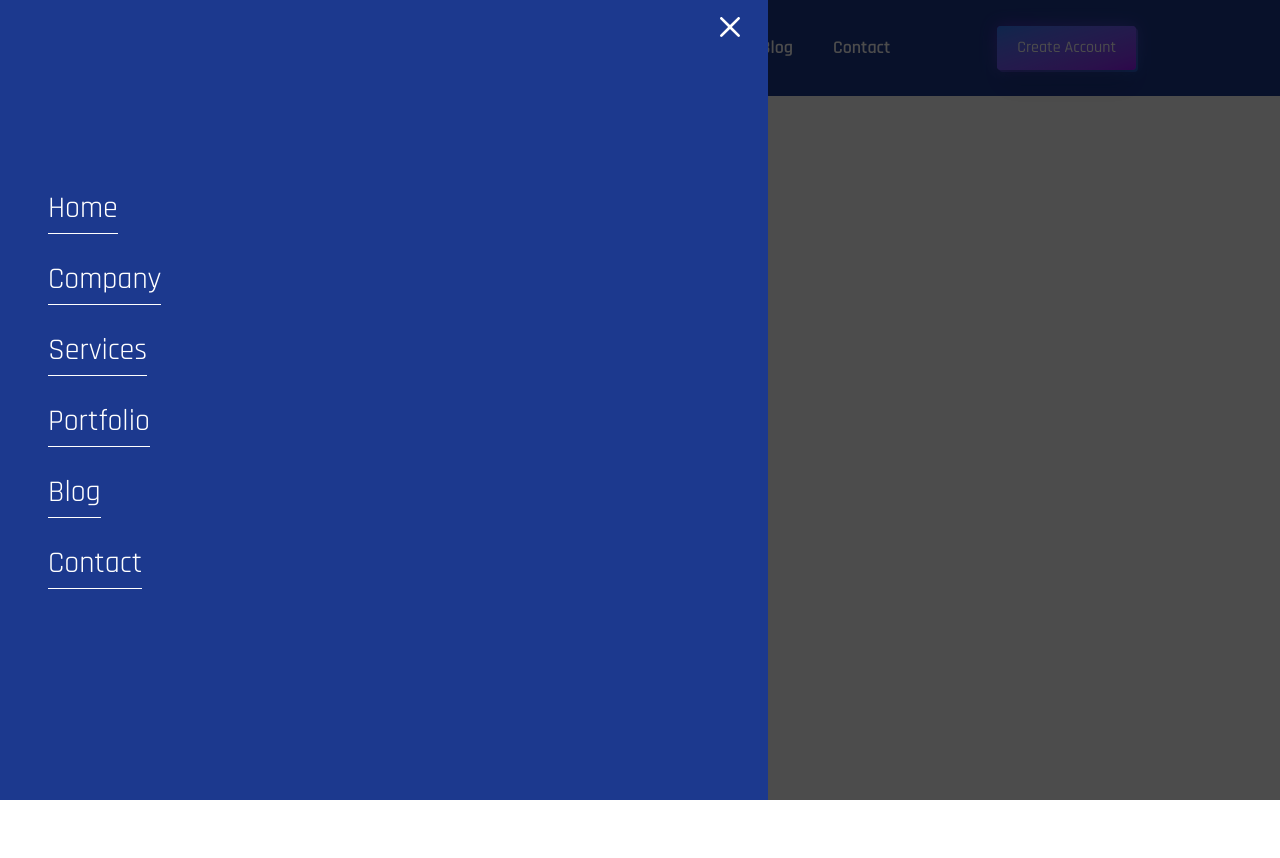
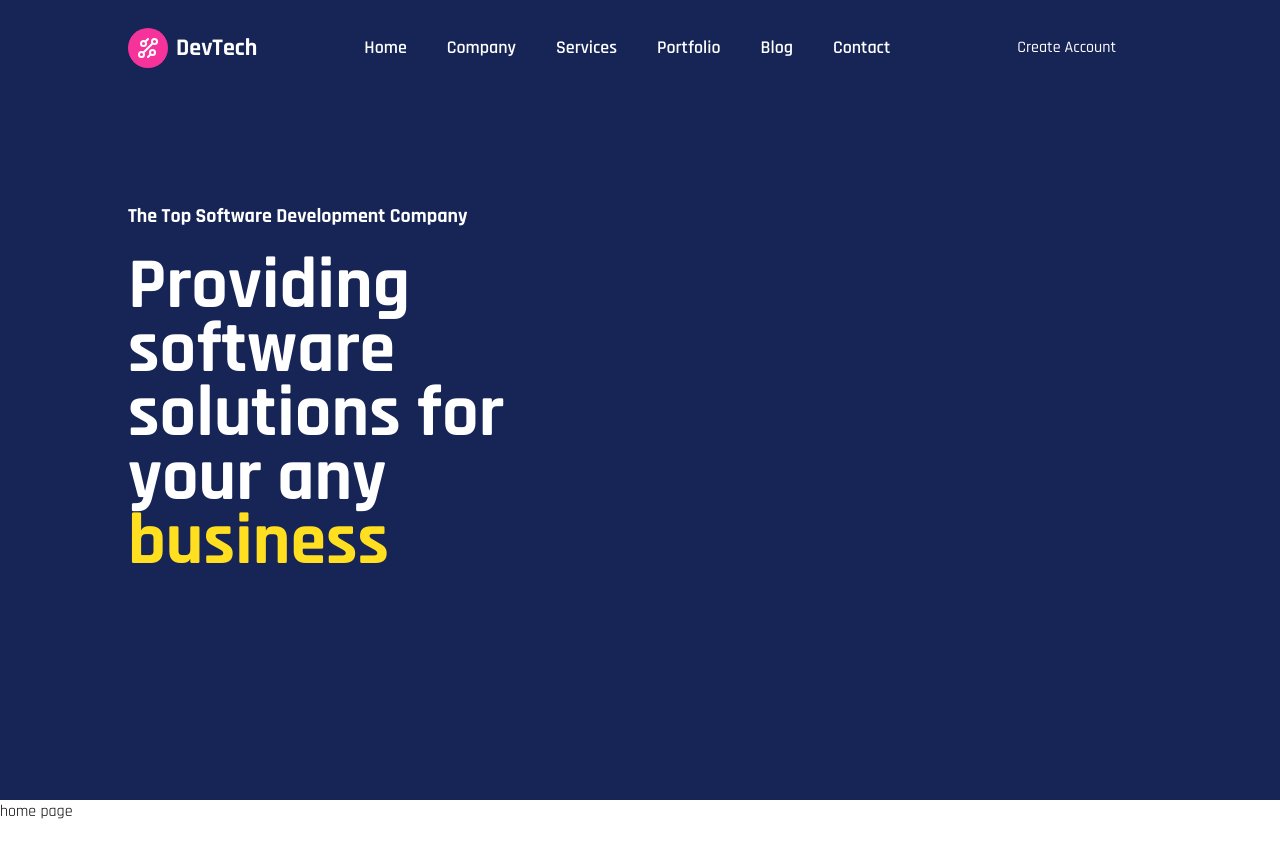
Before and after one commit to nuralam-dev/next-js-practice-, a Next.js app: page / in a window 1280 px wide. Shown: the top 858 px of the page. Before the commit the page ends 800 px from the top, so only its background shows below. Built offline with nearby package versions, Linux system fonts and the light colour scheme.

Commit message:
responsive

```diff
--- a/app/layout.tsx
+++ b/app/layout.tsx
@@ -1,14 +1,12 @@
+import ResponsiveNav from "@/components/Home/Navbar/ResponsiveNav";
 import type { Metadata } from "next";
 import { Rajdhani } from "next/font/google";
 import "./globals.css";
-import ResponsiveNav from "@/components/Home/Navbar/ResponsiveNav";
 
 const font = Rajdhani({
-  weight:['300','400','500','600','700'],
-  subsets:["latin"]
-})
-
-
+  weight: ["300", "400", "500", "600", "700"],
+  subsets: ["latin"],
+});
 
 export const metadata: Metadata = {
   title: "Create Next App",
@@ -22,10 +20,8 @@ export default function RootLayout({
 }>) {
   return (
     <html lang="en">
-      <body
-        className={`${font.className} antialiased`}
-      >
-        <ResponsiveNav/>
+      <body className={`${font.className} antialiased`}>
+        <ResponsiveNav />
         {children}
       </body>
     </html>
--- a/app/page.tsx
+++ b/app/page.tsx
@@ -3,7 +3,8 @@ import React from "react";
 
 const HomePage = () => {
   return <div >
-    <h1 className="items-center">home page</h1>
+
+    <h1 className="items-center h-[200px]">home page</h1>
   </div>;
 };
 
--- /dev/null
+++ b/components/Home/Hero/Hero.tsx
@@ -0,0 +1,26 @@
+const Hero = () => {
+  return (
+    <div className="relative bg-blue-950 w-full h-screen flex justify-center flex-col">
+      <div className="w-[90%] md:w-[80%] mx-auto items-center grid grid-cols-1 xl:grid-cols-2 gap-10">
+        {/* Text content */}
+        <div>
+
+          <p className="text-sm sm:text-base md:text-xl font-bold text-white">
+            The Top Software Development Company
+          </p>
+
+          {/* Heading */}
+          <h1 className="text-4xl md:text-5xl lg:text-7xl mt-6 mb-6 font-bold text-white leading-[2.5rem] md:leading-[4rem]">
+            Providing software solutions for your any{" "}
+            <span className="text-yellow-300">business</span>
+          </h1>
+        </div>
+
+        {/* Image Content */}
+        <div></div>
+      </div>
+    </div>
+  );
+};
+
+export default Hero;
--- a/components/Home/Home.tsx
+++ b/components/Home/Home.tsx
@@ -1,5 +1,9 @@
+import Hero from "./Hero/Hero";
+
 const home = () => {
-  return <div className="overflow-hidden"></div>;
+  return <div className="overflow-hidden">
+
+  </div>;
 };
 
 export default home;
--- a/components/Home/Navbar/MobileNavbar.tsx
+++ b/components/Home/Navbar/MobileNavbar.tsx
@@ -2,21 +2,36 @@ import { NavLink } from "@/constant/constants";
 import Link from "next/link";
 import { CgClose } from "react-icons/cg";
 
-const MobileNavbar = () => {
+
+const MobileNavbar = ({ showNav, closeNav }) => {
+
+
+  const navOpen = showNav ? "translate-x-0" : "translate-x-[-100%]";
+
   return (
-    <div>
-      {/* Overlay */}
-      <div className="fixed inset-0 transform transition-all duration-500 z-[1002] bg-black opacity-70 w-full h-svh"></div>
-      {/* NavLink */}
-      <div className="text-white fixed justify-center flex flex-col h-full transform transition-all duration-500 delay-300 w-[80%] sm:w-[60%] bg-blue-900 space-y-6 z-[1050]">
-        {NavLink.map((link) => {
-          return (
-            <Link key={link.id} href={link.url}>
-              <p className="text-white w-fit text-xl ml-12 border-b-[1.5px] pb-1 border-white sm:text-[30px]">{link.label}</p>
-            </Link>
-          );
-        })}
-        <CgClose className="absolute top-[0.7rem] right-[1.4rem] sm:w-8 sm:h-8 w-6 h-6 "/>
+    <div className="lg:hidden">
+
+      <div
+        onClick={closeNav}
+        className={`fixed ${showNav ? "block" : "hidden"} inset-0 transform transition-all duration-500 z-[1002] bg-black opacity-70 w-full h-svh`}
+      ></div>
+
+
+      <div className={`text-white fixed ${navOpen} justify-center flex flex-col h-full transform transition-all duration-500 w-[80%] sm:w-[60%] bg-blue-900 space-y-6 z-[1050]`}>
+
+        {NavLink.map((link) => (
+          <Link key={link.id} href={link.url} onClick={closeNav}>
+            <p className="text-white w-fit text-xl ml-12 border-b-[1.5px] pb-1 border-white sm:text-[30px]">
+              {link.label}
+            </p>
+          </Link>
+        ))}
+
+
+        <CgClose
+          onClick={closeNav}
+          className="absolute top-[0.7rem] right-[1.4rem] sm:w-8 sm:h-8 w-6 h-6 cursor-pointer text-white"
+        />
       </div>
     </div>
   );
--- a/components/Home/Navbar/Navbar.tsx
+++ b/components/Home/Navbar/Navbar.tsx
@@ -1,76 +1,78 @@
 "use client";
 
-import { useState, useEffect } from "react";
 import { NavLink } from "@/constant/constants";
 import Link from "next/link";
+import { useEffect, useState } from "react";
 import { GrTechnology } from "react-icons/gr";
 import { HiBars3BottomRight } from "react-icons/hi2";
+import MobileNavbar from "./MobileNavbar";
 
 const Navbar = () => {
   const [navBg, setNavBg] = useState(false);
+  const [showNav, setShowNav] = useState(false);
+
+  const openNavHandler = () => setShowNav(true);
+  const closeNavHandler = () => setShowNav(false);
 
   useEffect(() => {
     const handler = () => {
       if (window.scrollY >= 90) setNavBg(true);
-      if (window.scrollY < 90) setNavBg(false);
+      else setNavBg(false);
     };
-
     window.addEventListener("scroll", handler);
-
     return () => window.removeEventListener("scroll", handler);
   }, []);
 
   return (
-  <div className={`transition-all ${navBg ? "bg-blue-900 shadow-md" : "fixed"} duration-200 h-[12vh] z-20 fixed w-full bg-blue-900`}>
+    <>
+      <MobileNavbar showNav={showNav} closeNav={closeNavHandler} />
+
+      <div
+        className={`fixed w-full transition-all duration-300 h-[12vh] z-[1000] flex items-center ${
+          navBg ? "bg-blue-900 shadow-md" : "bg-transparent"
+        }`}
+      >
         <div className="flex items-center h-full justify-between w-[90%] xl:w-[80%] mx-auto">
           {/* logo */}
           <div className="flex items-center space-x-2">
             <div className="w-10 h-10 bg-pink-500 rounded-full flex items-center justify-center">
               <GrTechnology className="w-6 h-6 text-white" />
             </div>
-
             <h1 className="text-xl hidden sm:block md:text-2xl text-white font-bold">
               DevTech
             </h1>
           </div>
 
-        {/* NavLink (later add) */}
+          {/* Desktop NavLink */}
           <div className="hidden lg:flex items-center space-x-10">
-          {NavLink.map((link) => {
-            return (
+            {NavLink.map((link) => (
               <Link
                 href={link.url}
                 key={link.id}
                 className="text-white text-lg hover:text-pink-300 font-semibold transition-all duration-200"
               >
-                <p>{link.label}</p>
+                {link.label}
               </Link>
-            );
-          })}
+            ))}
           </div>
-        {/* button */}
+
+          {/* Buttons & Burger */}
           <div className="flex items-center space-x-4">
-          {/* 1st button create account button */}
             <a
               href="#"
               className="px-5 py-2.5 relative rounded group font-medium text-white inline-block"
             >
-            <span className="absolute top-0 left-0 w-full h-full rounded opacity-50 filter blur-sm bg-gradient-to-br from-purple-600 to-blue-500"></span>
-
-            <span className="h-full w-full inset-0 absolute mt-0.5 ml-0.5 bg-gradient-to-br filter group-active:opacity-0 rounded opacity-50 from-purple-600 to-blue-500"></span>
-
-            <span className="absolute inset-0 w-full h-full transition-all duration-200 ease-out rounded shadow-xl bg-gradient-to-br filter group-active:opacity-0 group-hover:blur-sm from-purple-600 to-blue-500"></span>
-
-            <span className="absolute inset-0 w-full h-full transition duration-200 ease-out rounded bg-gradient-to-br to-purple-600 from-blue-500"></span>
-
               <span className="relative">Create Account</span>
             </a>
-          {/* Theme Toggler */}
-          {/* Burger Menu */}
-          <HiBars3BottomRight className="w-8 h-8 text-white lg:hidden" />
+
+            <HiBars3BottomRight
+              onClick={openNavHandler}
+              className="w-8 h-8 text-white lg:hidden cursor-pointer"
+            />
           </div>
         </div>
       </div>
+    </>
   );
 };
 
--- a/components/Home/Navbar/ResponsiveNav.tsx
+++ b/components/Home/Navbar/ResponsiveNav.tsx
@@ -1,12 +1,14 @@
 import React from 'react'
 import Navbar from './Navbar'
 import MobileNavbar from './MobileNavbar'
+import Hero from '../Hero/Hero'
 
 const ResponsiveNav = () => {
   return (
     <div>
       <Navbar/>
       <MobileNavbar/>
+      <Hero/>
     </div>
   )
 }
```
Lines whose indentation alone changed are shown as unchanged.
